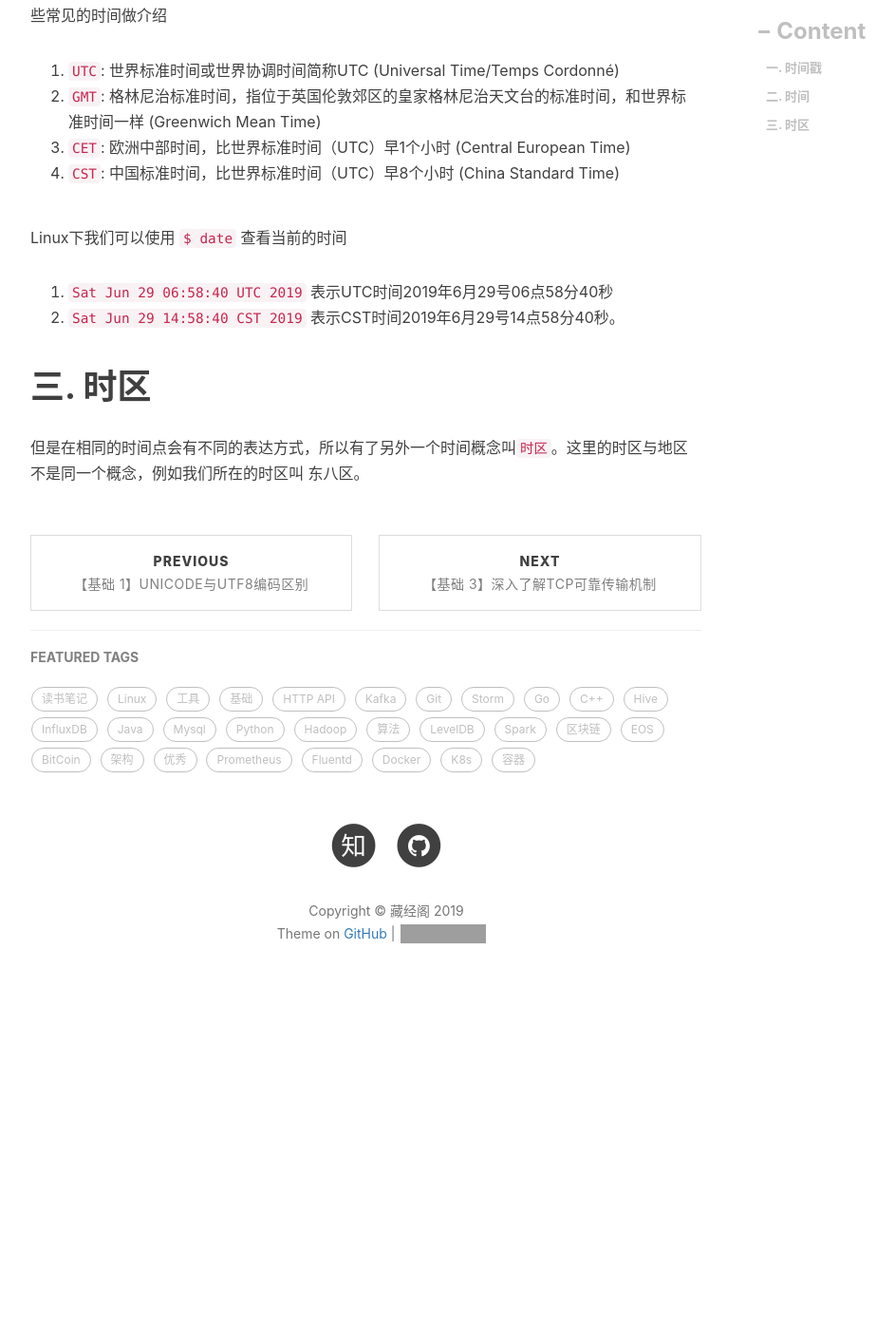
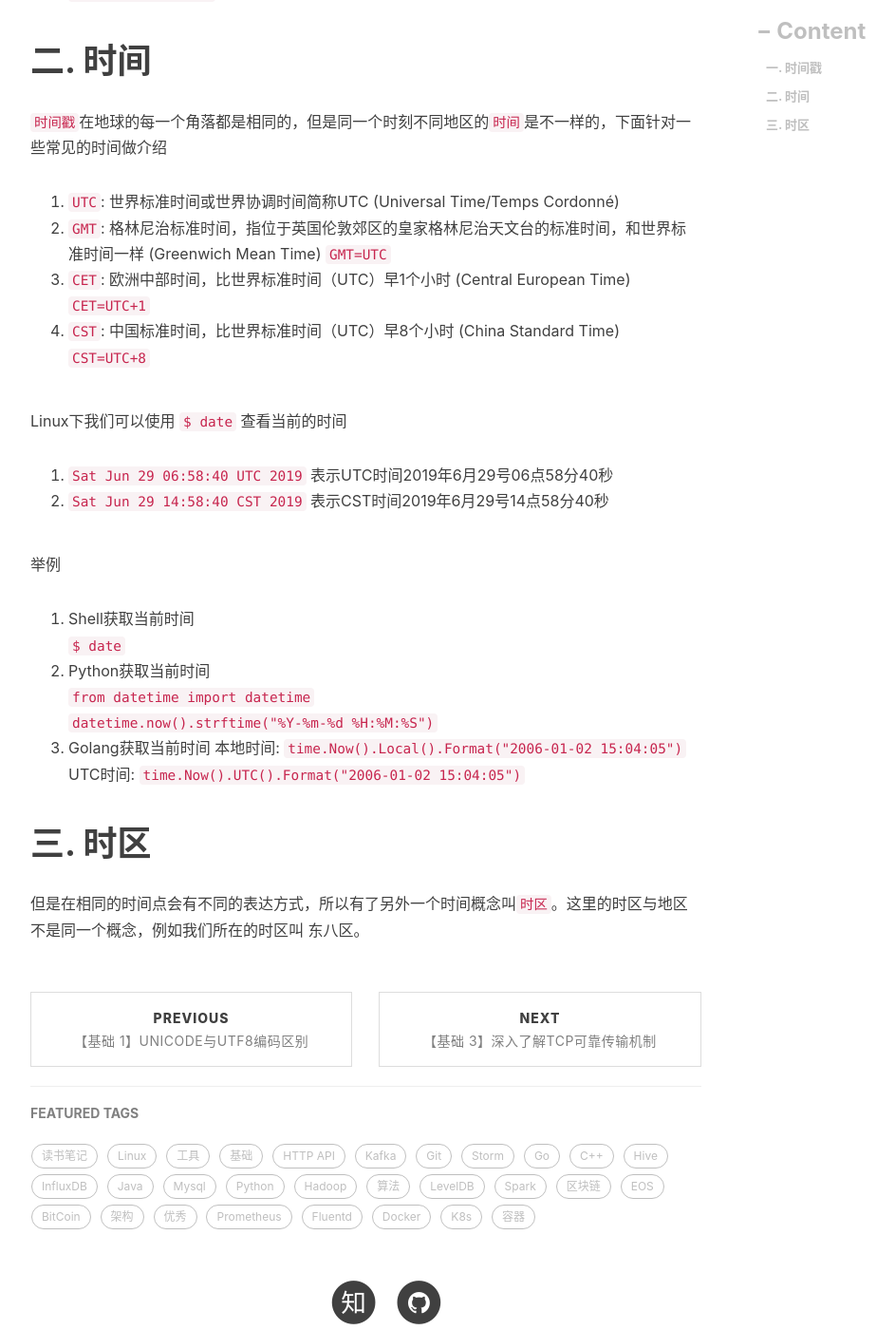
Before and after one commit to engru/chenguolin.github.io, a Jekyll site: the page built from _posts/2017-07-02-【基础-2】时间戳、时间、时区区别.md, in a window 1280 px wide and 1400 px high, scrolled down 1129 px. Shown: the whole window at 95% size, without its empty margins (233-1176 px from the left). Built offline with Jekyll 4.4.1, drawn with Linux system fonts in a browser that asks for light colours; nearby versions of some CDN libraries; comment, search, counter and statistics services are not loaded; before the commit the page ends 2216 px from its top, so only the background shows below that; grey boxes are pictures that could not be loaded.

Commit message:
Update 2017-07-02-【基础-2】时间戳、时间、时区区别.md

```diff
--- a/_posts/2017-07-02-【基础-2】时间戳、时间、时区区别.md
+++ b/_posts/2017-07-02-【基础-2】时间戳、时间、时区区别.md
@@ -11,21 +11,35 @@ tags:         #标签
 
 Unix时间戳不仅被使用在Unix系统、类Unix系统中，也在许多其他操作系统中被广泛采用。但是，这并不意味着目前的时间戳规范会一直持续使用下去。因为到2038年1月19日时，Unix时间戳就会因为32位内存溢出（32-bit overflow）而无法继续使用。因此，在这一天之前，上千万的网络应用要么采用新的时间戳规范，要么迁移到64位系统，后者可以给时间戳争取一点时间。
 
-1. Shell获取当前时间戳 `$ date +%s`
-2. Python获取当前时间戳 `time.time()`
-3. Golang获取当前时间戳 `time.Now().Unix()`
+举例
+1. Shell获取当前时间戳
+   `$ date +%s`
+2. Python获取当前时间戳
+   `time.time()`
+3. Golang获取当前时间戳
+   `time.Now().Unix()`
 
 # 二. 时间
 `时间戳`在地球的每一个角落都是相同的，但是同一个时刻不同地区的`时间`是不一样的，下面针对一些常见的时间做介绍
 
 1. `UTC`: 世界标准时间或世界协调时间简称UTC (Universal Time/Temps Cordonné)
-2. `GMT`: 格林尼治标准时间，指位于英国伦敦郊区的皇家格林尼治天文台的标准时间，和世界标准时间一样 (Greenwich Mean Time)
-3. `CET`: 欧洲中部时间，比世界标准时间（UTC）早1个小时 (Central European Time)
-4. `CST`: 中国标准时间，比世界标准时间（UTC）早8个小时 (China Standard Time)
+2. `GMT`: 格林尼治标准时间，指位于英国伦敦郊区的皇家格林尼治天文台的标准时间，和世界标准时间一样 (Greenwich Mean Time) `GMT=UTC`
+3. `CET`: 欧洲中部时间，比世界标准时间（UTC）早1个小时 (Central European Time) `CET=UTC+1`
+4. `CST`: 中国标准时间，比世界标准时间（UTC）早8个小时 (China Standard Time) `CST=UTC+8`
 
 Linux下我们可以使用 `$ date` 查看当前的时间
 1. `Sat Jun 29 06:58:40 UTC 2019` 表示UTC时间2019年6月29号06点58分40秒
-2. `Sat Jun 29 14:58:40 CST 2019` 表示CST时间2019年6月29号14点58分40秒。
+2. `Sat Jun 29 14:58:40 CST 2019` 表示CST时间2019年6月29号14点58分40秒
+
+举例
+1. Shell获取当前时间
+   `$ date`
+2. Python获取当前时间
+   `from datetime import datetime`
+   `datetime.now().strftime("%Y-%m-%d %H:%M:%S")`
+3. Golang获取当前时间
+   本地时间: `time.Now().Local().Format("2006-01-02 15:04:05")`
+   UTC时间: `time.Now().UTC().Format("2006-01-02 15:04:05")`
 
 # 三. 时区
 但是在相同的时间点会有不同的表达方式，所以有了另外一个时间概念叫`时区`。这里的时区与地区不是同一个概念，例如我们所在的时区叫 东八区。
```
